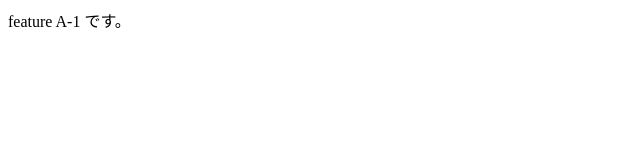
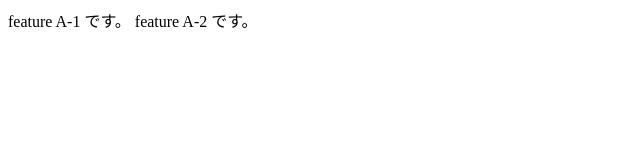
Before and after one commit to ls-kim/test-squash-merge, a plain HTML site: page index.html in a window 1280 px wide. Shown: the whole page, without its empty margins (0-640 px from the left). Drawn offline with Linux system fonts and the light colour scheme.

Commit message:
featureA 機能①-2

```diff
--- a/index.html
+++ b/index.html
@@ -7,5 +7,6 @@
   </head>
   <body>
     feature A-1 です。
+    feature A-2 です。
   </body>
 </html>
```
